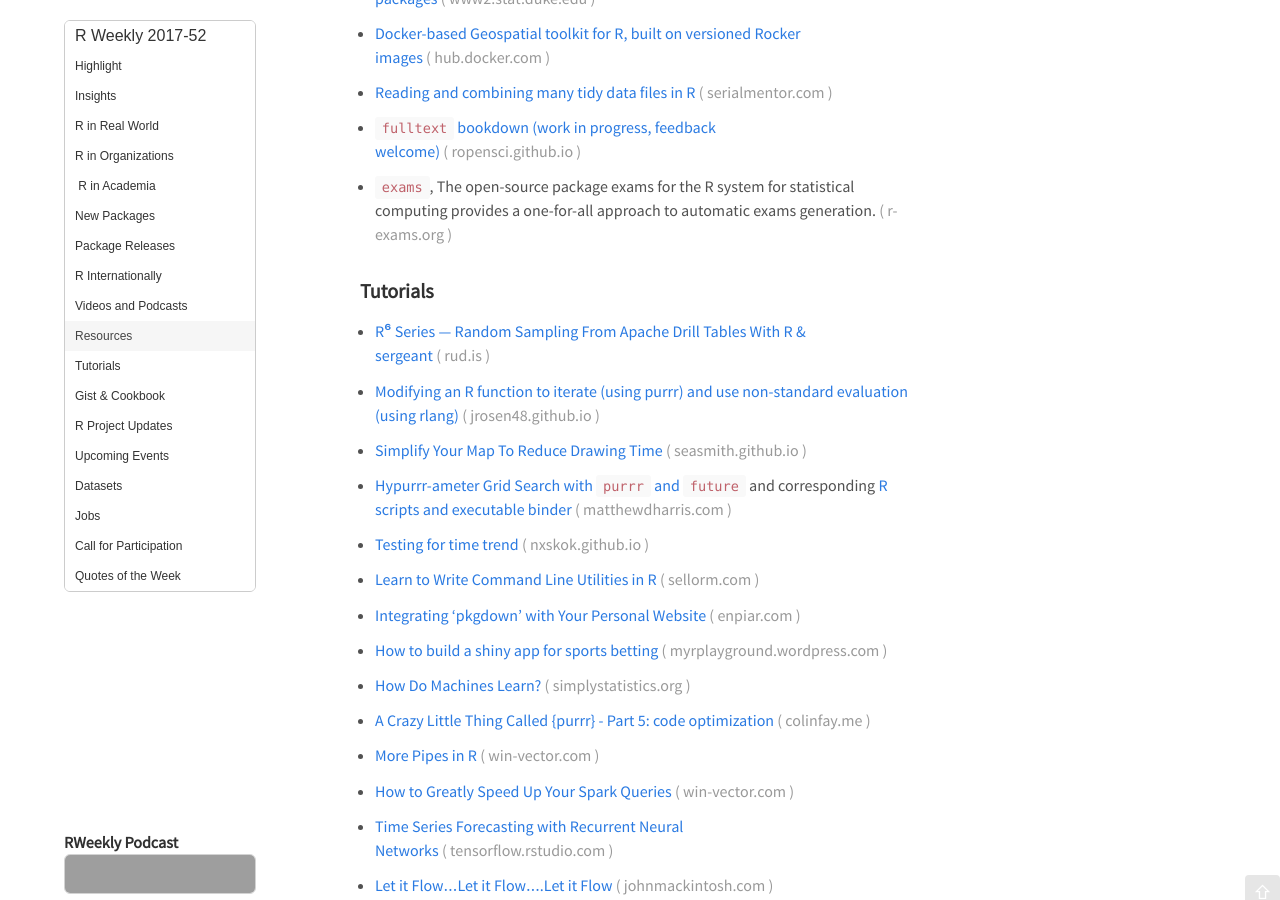
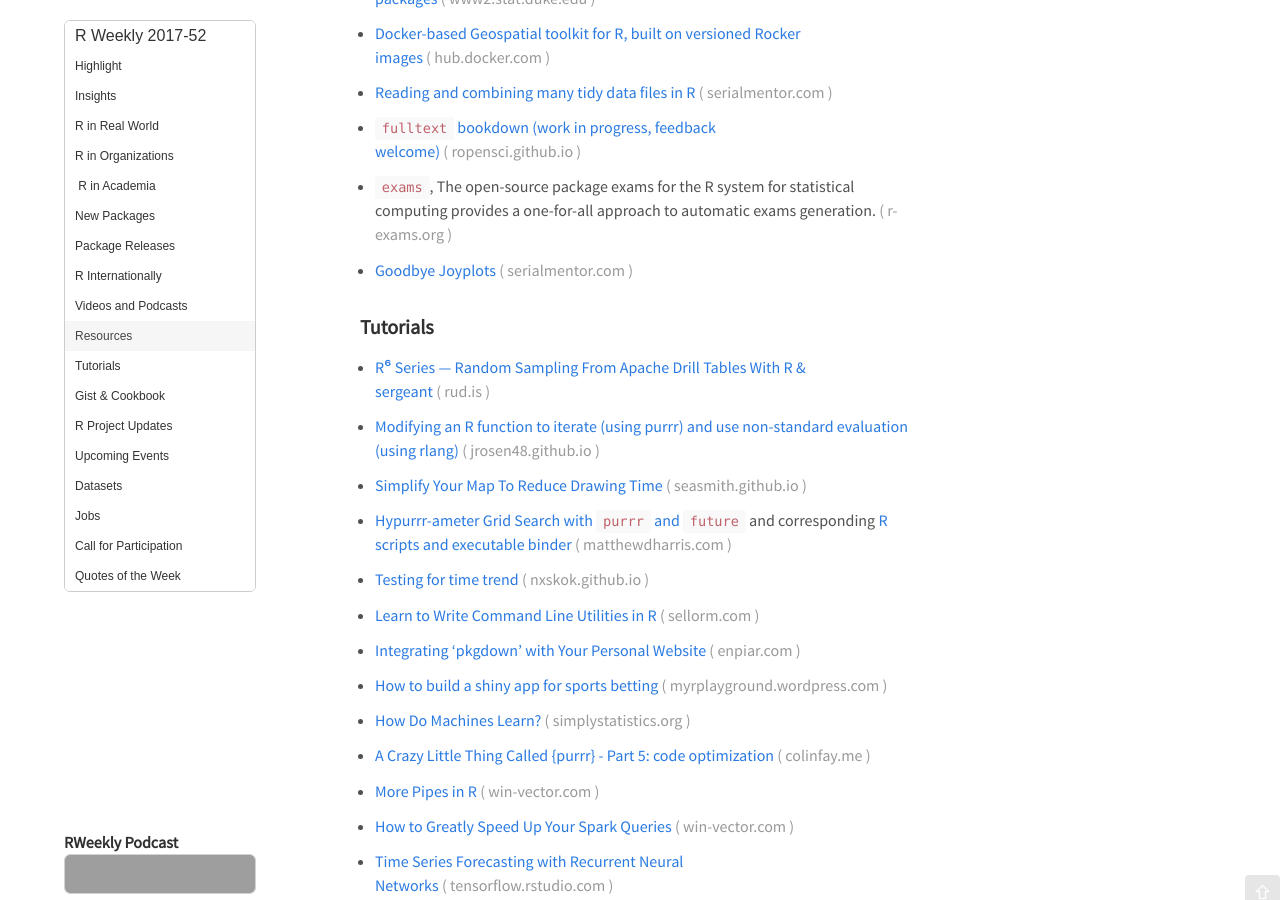
Before and after one commit to rweekly/rweekly.org, a Jekyll site: the page built from draft.md, in a window 1280 px wide and 900 px high, scrolled down 3873 px. Built offline with Jekyll 4.4.1, drawn with Linux system fonts in a browser that asks for light colours; emoji names are drawn with the system emoji font; comment, search, counter and statistics services are not loaded; grey boxes are pictures that could not be loaded.

Commit message:
Goodbye joyplots on resources
Good text on why we should call ridgeline plots to joy plots.

```diff
--- a/draft.md
+++ b/draft.md
@@ -143,6 +143,8 @@ and contacts.
 
 + [`exams`](http://www.r-exams.org/), The open-source package exams for the R system for statistical computing provides a one-for-all approach to automatic exams generation.
 
++ [Goodbye Joyplots](http://serialmentor.com/blog/2017/9/15/goodbye-joyplots)
+
 ###  Tutorials
 
 + [R⁶ Series — Random Sampling From Apache Drill Tables With R & sergeant](https://rud.is/b/2017/12/20/r%e2%81%b6-series-random-sampling-from-apache-drill-tables-with-r-sergeant/)
```
